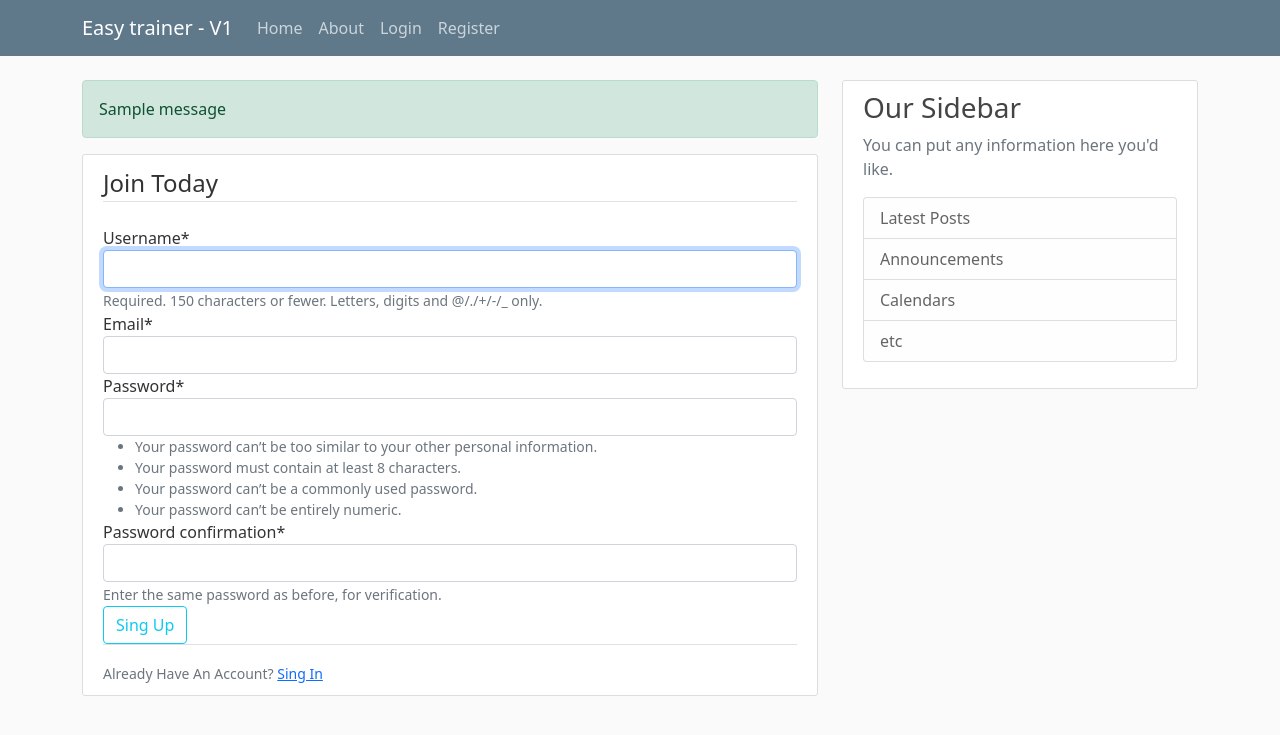
After one commit to PSzkliniarz/Easy-trainer, a Django app: page /register/ in a window 1280 px wide. The commit adds this page. Shown: the top 735 px of the page. Run offline with Django 3.2, Linux system fonts and the light colour scheme; tables that the repository leaves empty hold one stand-in row (values such as "Sample post"); one stand-in notice (Sample message) is shown; some libraries are stand-ins or nearby versions.

Commit message:
User registration
Registration page, own registration form in forms.py, crispy to styling registration page with validation alerts

```diff
--- a/easy_trainer_v1/easy_trainer_v1/settings.py
+++ b/easy_trainer_v1/easy_trainer_v1/settings.py
@@ -31,7 +31,9 @@ ALLOWED_HOSTS = []
 # Application definition
 
 INSTALLED_APPS = [
+    'users.apps.UsersConfig',
     'workouts.apps.WorkoutsConfig',
+    'crispy_forms',
     'django.contrib.admin',
     'django.contrib.auth',
     'django.contrib.contenttypes',
@@ -126,3 +128,5 @@ STATIC_URL = '/static/'
 # https://docs.djangoproject.com/en/3.2/ref/settings/#default-auto-field
 
 DEFAULT_AUTO_FIELD = 'django.db.models.BigAutoField'
+
+CRISPY_TEMPLATE_PACK = 'bootstrap4'
--- a/easy_trainer_v1/easy_trainer_v1/urls.py
+++ b/easy_trainer_v1/easy_trainer_v1/urls.py
@@ -15,8 +15,11 @@ Including another URLconf
 """
 from django.contrib import admin
 from django.urls import path, include
+from users import views as user_view
 
 urlpatterns = [
     path('admin/', admin.site.urls),
     path('', include('workouts.urls')),
+
+    path('register/', user_view.register, name='register'),
 ]
--- /dev/null
+++ b/easy_trainer_v1/users/admin.py
@@ -0,0 +1,3 @@
+from django.contrib import admin
+
+# Register your models here.
--- /dev/null
+++ b/easy_trainer_v1/users/apps.py
@@ -0,0 +1,6 @@
+from django.apps import AppConfig
+
+
+class UsersConfig(AppConfig):
+    default_auto_field = 'django.db.models.BigAutoField'
+    name = 'users'
--- /dev/null
+++ b/easy_trainer_v1/users/forms.py
@@ -0,0 +1,11 @@
+from django import forms
+from django.contrib.auth.models import User
+from django.contrib.auth.forms import UserCreationForm
+from django.forms import fields
+
+class UserRegisterForm(UserCreationForm):
+    email = forms.EmailField()
+
+    class Meta:
+        model = User
+        fields = ['username', 'email', 'password1', 'password2']
--- /dev/null
+++ b/easy_trainer_v1/users/models.py
@@ -0,0 +1,3 @@
+from django.db import models
+
+# Create your models here.
--- /dev/null
+++ b/easy_trainer_v1/users/templates/users/register.html
@@ -0,0 +1,31 @@
+
+{% extends "workouts/base.html" %}
+
+{% load crispy_forms_tags %}
+
+{% block content %}
+
+    <div class="content-section">
+        <form method="POST">
+            {% csrf_token %}
+            <fieldset class="form-group">
+                <legend class="border-bottom mb-4">
+                    Join Today
+                </legend>
+
+                {{ form|crispy }}
+
+            </fieldset>
+            <div class="form-group">
+                <button class="btn btn-outline-info" type="submit">Sing Up</button>
+            </div>
+        </form>
+        <div class="border-top pt-3">
+            <small class="text-muted">
+                Already Have An Account?
+                <a href="#" class="ml-2">Sing In</a>
+            </small>
+        </div>
+    </div>
+
+{% endblock content %}
--- /dev/null
+++ b/easy_trainer_v1/users/tests.py
@@ -0,0 +1,3 @@
+from django.test import TestCase
+
+# Create your tests here.
--- /dev/null
+++ b/easy_trainer_v1/users/views.py
@@ -0,0 +1,17 @@
+from django.shortcuts import render, redirect
+from django.contrib import messages
+from .forms import UserRegisterForm
+
+# Create your views here.
+
+def register(request):
+    if request.method == 'POST':
+        form = UserRegisterForm(request.POST)
+        if form.is_valid():
+            form.save()
+            username = form.cleaned_data.get('username')
+            messages.success(request, f'Account created for {username}!')
+            return redirect('workouts-home')
+    else:
+        form = UserRegisterForm()
+    return render(request, 'users/register.html',{'form':form})
--- a/easy_trainer_v1/workouts/templates/workouts/base.html
+++ b/easy_trainer_v1/workouts/templates/workouts/base.html
@@ -34,7 +34,7 @@
               <!-- Navbar Right Side -->
               <div class="navbar-nav">
                 <a class="nav-item nav-link" href="#">Login</a>
-                <a class="nav-item nav-link" href="#">Register</a>
+                <a class="nav-item nav-link" href="{% url 'register' %}">Register</a>
               </div>
             </div>
           </div>
@@ -43,6 +43,15 @@
       <main role="main" class="container">
         <div class="row">
           <div class="col-md-8">
+
+            {% if messages %}
+              {%  for message in messages%}
+                <div class="alert alert-{{ message.tags }}">
+                  {{ message }}
+                </div>
+              {% endfor %}
+            {% endif %}
+
             {% block content %}{% endblock %}
           </div>
           <div class="col-md-4">
```
Also changed, not shown: easy_trainer_v1/workouts/templates/workouts/about.html (+0 -20 lines), easy_trainer_v1/users/__init__.py (added), easy_trainer_v1/users/migrations/__init__.py (added), 1 other file.
